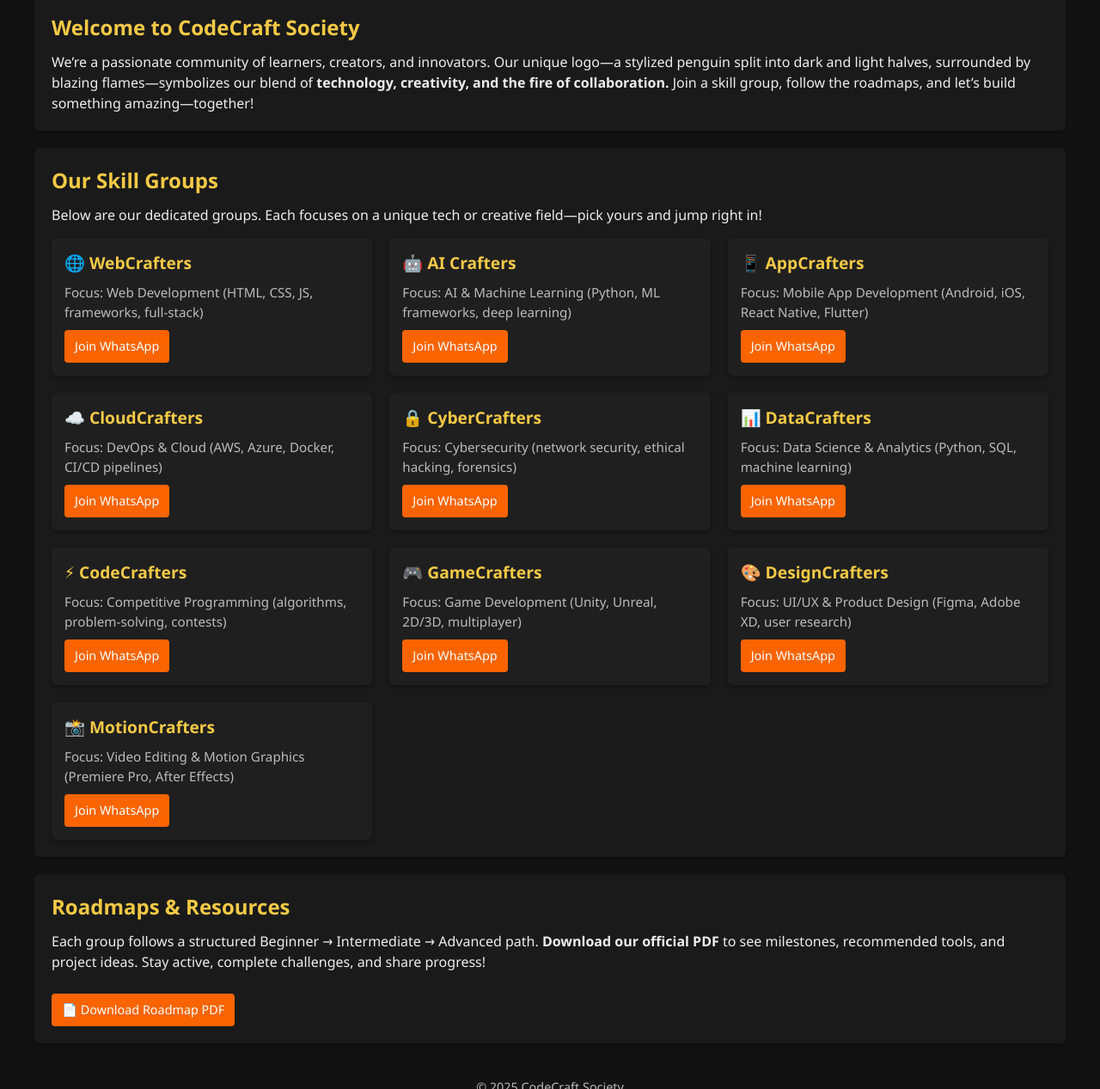
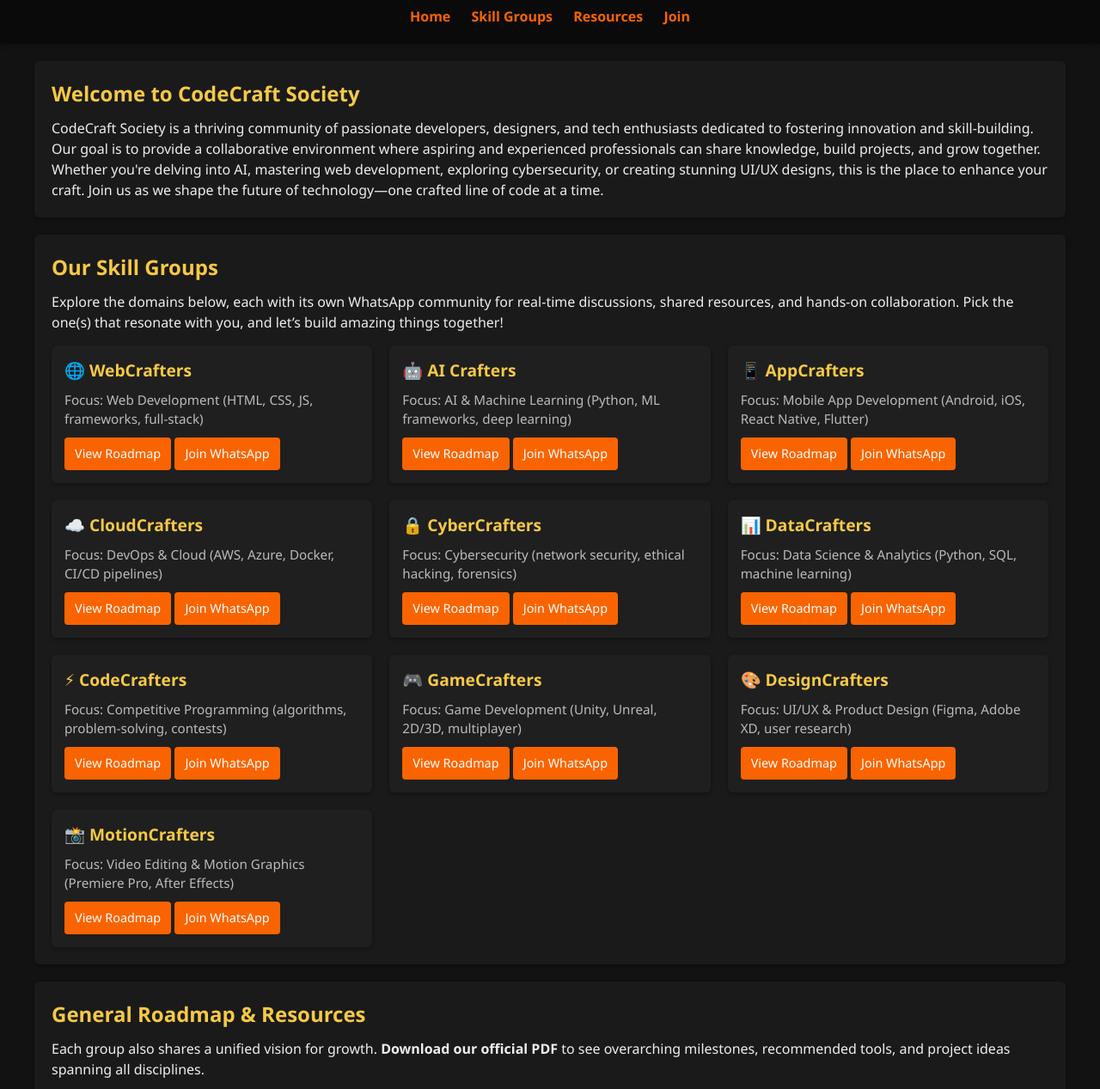
Before and after one commit to CodeCraftSociety/groups, a plain HTML site: page index.html in a window 1280 px wide. Shown: the part 185-1452 px from the top of the page at 86% size. Drawn offline with Linux system fonts and the light colour scheme.

Commit message:
Update index.html

```diff
--- a/index.html
+++ b/index.html
@@ -8,130 +8,229 @@
   <link rel="stylesheet" href="style.css" />
 </head>
 <body>
-  <!-- HEADER -->
-  <header>
-    <div class="logo-container">
-      <!-- Logo Placeholder: Use an actual image of the described penguin/flames -->
-      <img src="logo.jpg" alt="CodeCraft Society Logo" class="logo" />
-      <div class="logo-text">
-        <h1>CODECRAFT SOCIETY</h1>
+  <!-- HEADER / NAVIGATION -->
+  <header id="home">
+    <div class="header-content">
+      <!-- Round Logo (left) -->
+      <img src="logo.jpg" alt="CodeCraft Society Logo" class="logo rounded-logo" />
+      <!-- Title & Tagline (right) -->
+      <div class="title-area">
+        <h1 class="site-title">CODECRAFT SOCIETY</h1>
         <p class="tagline">Where Skills &amp; Collaboration Ignite</p>
       </div>
     </div>
 
     <nav>
+      <a href="#home">Home</a>
       <a href="#skills">Skill Groups</a>
-      <a href="#roadmap">Roadmaps</a>
+      <a href="#roadmap">Resources</a>
+      <a href="#join">Join</a>
     </nav>
   </header>
 
-  <!-- INTRO SECTION (OPTIONAL) -->
+  <!-- INTRO SECTION -->
   <section class="intro">
     <h2>Welcome to CodeCraft Society</h2>
     <p>
-      We’re a passionate community of learners, creators, and innovators.
-      Our unique logo—a stylized penguin split into dark and light halves,
-      surrounded by blazing flames—symbolizes our blend of <strong>technology,
-      creativity, and the fire of collaboration.</strong> Join a skill group,
-      follow the roadmaps, and let’s build something amazing—together!
+      CodeCraft Society is a thriving community of passionate developers, designers, and tech enthusiasts dedicated to fostering innovation and skill-building.
+        Our goal is to provide a collaborative environment where aspiring and experienced professionals can share knowledge, build projects, and grow together.
+        Whether you're delving into AI, mastering web development, exploring cybersecurity, or creating stunning UI/UX designs, this is the place to enhance your craft.
+        Join us as we shape the future of technology—one crafted line of code at a time.
     </p>
   </section>
 
   <!-- SKILL GROUPS SECTION -->
   <section class="section" id="skills">
     <h2>Our Skill Groups</h2>
-    <p>Below are our dedicated groups. Each focuses on a unique tech or creative field—pick yours and jump right in!</p>
+    <p>
+      Explore the domains below, each with its own WhatsApp community for real-time discussions,
+      shared resources, and hands-on collaboration. Pick the one(s) that resonate with you, and
+      let’s build amazing things together!
+    </p>
 
     <div class="skills-grid">
       <!-- WebCrafters -->
       <div class="skill-card">
         <h3>🌐 WebCrafters</h3>
         <p>Focus: Web Development (HTML, CSS, JS, frameworks, full-stack)</p>
-        <a href="https://chat.whatsapp.com/LPMIdaNx5mSAQuGWQ28BXQ" target="_blank">Join WhatsApp</a>
+        <!-- Roadmap Link -->
+        <a href="pdfs/web-crafters-roadmap.pdf" target="_blank" class="external-link pdf-link">
+          View Roadmap
+        </a>
+        <!-- Join Link -->
+        <a href="https://chat.whatsapp.com/LPMIdaNx5mSAQuGWQ28BXQ" target="_blank" class="external-link">
+          Join WhatsApp
+        </a>
       </div>
 
       <!-- AI Crafters -->
       <div class="skill-card">
         <h3>🤖 AI Crafters</h3>
         <p>Focus: AI &amp; Machine Learning (Python, ML frameworks, deep learning)</p>
-        <a href="https://chat.whatsapp.com/G1PzM5Atwau2LwbnprIVDm" target="_blank">Join WhatsApp</a>
+        <a href="pdfs/ai-crafters-roadmap.pdf" target="_blank" class="external-link pdf-link">
+          View Roadmap
+        </a>
+        <a href="https://chat.whatsapp.com/G1PzM5Atwau2LwbnprIVDm" target="_blank" class="external-link">
+          Join WhatsApp
+        </a>
       </div>
 
       <!-- AppCrafters -->
       <div class="skill-card">
         <h3>📱 AppCrafters</h3>
         <p>Focus: Mobile App Development (Android, iOS, React Native, Flutter)</p>
-        <a href="https://chat.whatsapp.com/Ey3Qzz8slGbIxZsS6uYUzE" target="_blank">Join WhatsApp</a>
+        <a href="pdfs/app-crafters-roadmap.pdf" target="_blank" class="external-link pdf-link">
+          View Roadmap
+        </a>
+        <a href="https://chat.whatsapp.com/Ey3Qzz8slGbIxZsS6uYUzE" target="_blank" class="external-link">
+          Join WhatsApp
+        </a>
       </div>
 
       <!-- CloudCrafters -->
       <div class="skill-card">
         <h3>☁️ CloudCrafters</h3>
         <p>Focus: DevOps &amp; Cloud (AWS, Azure, Docker, CI/CD pipelines)</p>
-        <a href="https://chat.whatsapp.com/HKaMY61CgW06Wf4piRm3Lh" target="_blank">Join WhatsApp</a>
+        <a href="pdfs/cloud-crafters-roadmap.pdf" target="_blank" class="external-link pdf-link">
+          View Roadmap
+        </a>
+        <a href="https://chat.whatsapp.com/HKaMY61CgW06Wf4piRm3Lh" target="_blank" class="external-link">
+          Join WhatsApp
+        </a>
       </div>
 
       <!-- CyberCrafters -->
       <div class="skill-card">
         <h3>🔒 CyberCrafters</h3>
         <p>Focus: Cybersecurity (network security, ethical hacking, forensics)</p>
-        <a href="https://chat.whatsapp.com/HdmvYBKpepm3R1GNTXSyOw" target="_blank">Join WhatsApp</a>
+        <a href="pdfs/cyber-crafters-roadmap.pdf" target="_blank" class="external-link pdf-link">
+          View Roadmap
+        </a>
+        <a href="https://chat.whatsapp.com/HdmvYBKpepm3R1GNTXSyOw" target="_blank" class="external-link">
+          Join WhatsApp
+        </a>
       </div>
 
       <!-- DataCrafters -->
       <div class="skill-card">
         <h3>📊 DataCrafters</h3>
         <p>Focus: Data Science &amp; Analytics (Python, SQL, machine learning)</p>
-        <a href="https://chat.whatsapp.com/GZlEjL68vj4Av1czoeu0YI" target="_blank">Join WhatsApp</a>
+        <a href="pdfs/data-crafters-roadmap.pdf" target="_blank" class="external-link pdf-link">
+          View Roadmap
+        </a>
+        <a href="https://chat.whatsapp.com/GZlEjL68vj4Av1czoeu0YI" target="_blank" class="external-link">
+          Join WhatsApp
+        </a>
       </div>
 
       <!-- CodeCrafters -->
       <div class="skill-card">
         <h3>⚡ CodeCrafters</h3>
         <p>Focus: Competitive Programming (algorithms, problem-solving, contests)</p>
-        <a href="https://chat.whatsapp.com/CKxVaLPkLeo4K1XEdiymJX" target="_blank">Join WhatsApp</a>
+        <a href="pdfs/code-crafters-roadmap.pdf" target="_blank" class="external-link pdf-link">
+          View Roadmap
+        </a>
+        <a href="https://chat.whatsapp.com/CKxVaLPkLeo4K1XEdiymJX" target="_blank" class="external-link">
+          Join WhatsApp
+        </a>
       </div>
 
       <!-- GameCrafters -->
       <div class="skill-card">
         <h3>🎮 GameCrafters</h3>
         <p>Focus: Game Development (Unity, Unreal, 2D/3D, multiplayer)</p>
-        <a href="https://chat.whatsapp.com/Lt0fmCc3s1u13FmLrCsgUx" target="_blank">Join WhatsApp</a>
+        <a href="pdfs/game-crafters-roadmap.pdf" target="_blank" class="external-link pdf-link">
+          View Roadmap
+        </a>
+        <a href="https://chat.whatsapp.com/Lt0fmCc3s1u13FmLrCsgUx" target="_blank" class="external-link">
+          Join WhatsApp
+        </a>
       </div>
 
       <!-- DesignCrafters -->
       <div class="skill-card">
         <h3>🎨 DesignCrafters</h3>
         <p>Focus: UI/UX &amp; Product Design (Figma, Adobe XD, user research)</p>
-        <a href="https://chat.whatsapp.com/KI7greZmTKW3N2z0J4dM07" target="_blank">Join WhatsApp</a>
+        <a href="pdfs/design-crafters-roadmap.pdf" target="_blank" class="external-link pdf-link">
+          View Roadmap
+        </a>
+        <a href="https://chat.whatsapp.com/KI7greZmTKW3N2z0J4dM07" target="_blank" class="external-link">
+          Join WhatsApp
+        </a>
       </div>
 
       <!-- MotionCrafters -->
       <div class="skill-card">
         <h3>📸 MotionCrafters</h3>
         <p>Focus: Video Editing &amp; Motion Graphics (Premiere Pro, After Effects)</p>
-        <a href="https://chat.whatsapp.com/HgeAET6eXqJCDpliEojeSj" target="_blank">Join WhatsApp</a>
+        <a href="pdfs/motion-crafters-roadmap.pdf" target="_blank" class="external-link pdf-link">
+          View Roadmap
+        </a>
+        <a href="https://chat.whatsapp.com/HgeAET6eXqJCDpliEojeSj" target="_blank" class="external-link">
+          Join WhatsApp
+        </a>
       </div>
     </div>
   </section>
 
   <!-- ROADMAP SECTION -->
   <section class="section" id="roadmap">
-    <h2>Roadmaps &amp; Resources</h2>
+    <h2>General Roadmap &amp; Resources</h2>
     <p>
-      Each group follows a structured Beginner → Intermediate → Advanced path.
-      <strong>Download our official PDF</strong> to see milestones, recommended tools,
-      and project ideas. Stay active, complete challenges, and share progress!
+      Each group also shares a unified vision for growth.
+      <strong>Download our official PDF</strong> to see overarching milestones,
+      recommended tools, and project ideas spanning all disciplines.
     </p>
-    <a class="pdf-link" href="#" target="_blank">
-      📄 Download Roadmap PDF
+    <a class="pdf-link external-link" href="pdfs/master-roadmap.pdf" target="_blank">
+      📄 Download Master Roadmap
+    </a>
+  </section>
+
+  <!-- JOIN / COMMUNITY SECTION -->
+  <section class="section" id="join">
+    <h2>Our Main Community</h2>
+    <p>
+      Beyond specific skill groups, connect with everyone in our main CodeCraft Society hub.
+      Get announcements, event updates, and general support. Join us and be part of the bigger
+      conversation!
+    </p>
+    <!-- Replace with your main group link (WhatsApp, Telegram, Discord, etc.) -->
+    <a class="pdf-link external-link" href="https://chat.whatsapp.com/YourMainGroupLink" target="_blank">
+      🚀 Main Community
     </a>
   </section>
 
   <!-- FOOTER -->
   <footer>
-    <p>© 2025 CodeCraft Society </p>
+    <p>© 2023 CodeCraft Society </p>
     <p class="footer-quote">“Let’s build something amazing—together!”</p>
   </footer>
+
+  <!-- JAVASCRIPT FOR SWIRL VANISH (EXTERNAL LINKS ONLY) -->
+  <script>
+    // Select all links that have class="external-link"
+    const externalLinks = document.querySelectorAll('.external-link');
+
+    externalLinks.forEach(link => {
+      link.addEventListener('click', function(e) {
+        const hrefValue = link.getAttribute('href');
+
+        // We'll assume any link starting with "http" is external
+        // or if it points to a PDF path
+        if (hrefValue.startsWith('http') || hrefValue.endsWith('.pdf')) {
+          e.preventDefault();
+
+          // 1. Add swirl vanish animation to body
+          document.body.classList.add('swirl-vanish');
+
+          // 2. After animation ends (~1s), hide everything, then navigate
+          setTimeout(() => {
+            document.body.classList.add('hide-after-snap');
+            window.location.href = hrefValue;
+          }, 1000);
+        }
+      });
+    });
+  </script>
 </body>
 </html>
```
